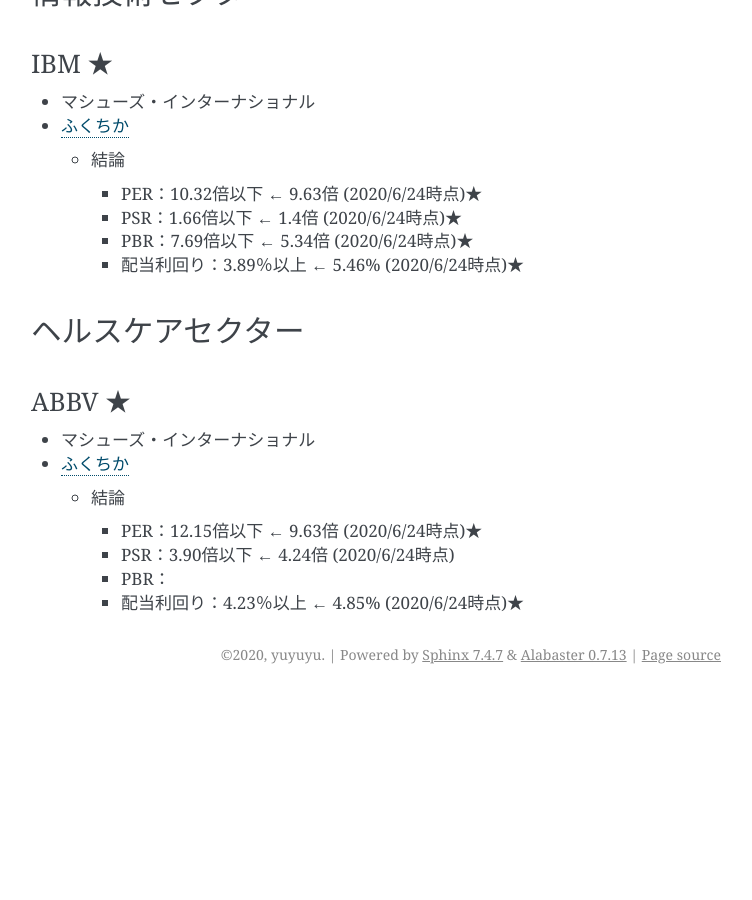
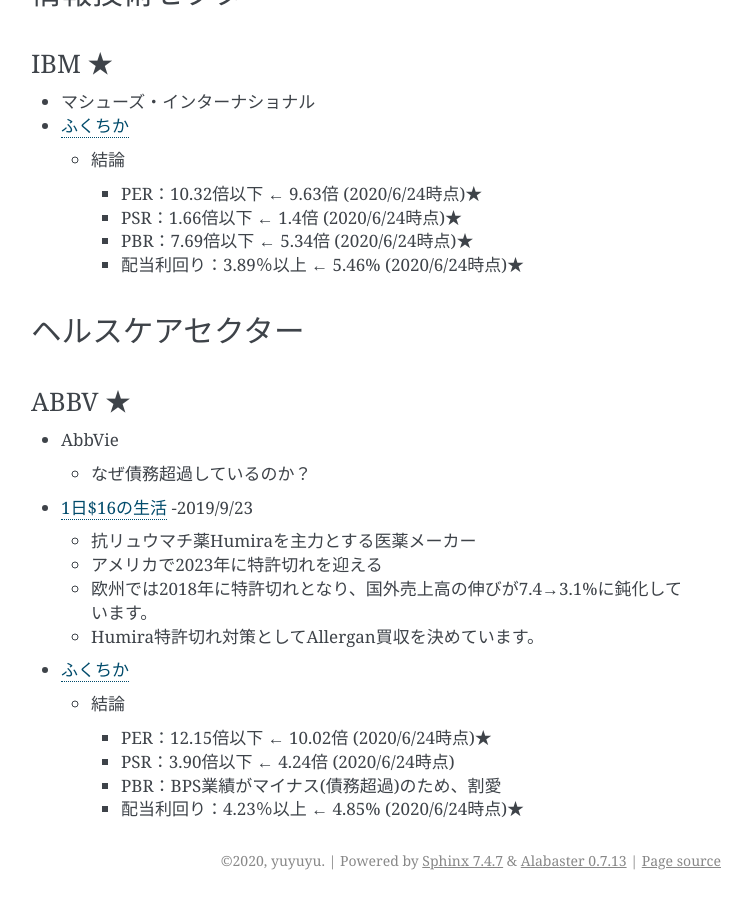
Before and after one commit to yuyuyu0706/sphinx, a Sphinx documentation site: the page built from sphinx/source/work/page07_finance.rst, in a window 1280 px wide and 900 px high, scrolled down 5928 px. Shown: the whole window, without its empty margins (389-1141 px from the left). Built offline with Sphinx 7.4.7, drawn with Linux system fonts in a browser that asks for light colours; pages that are not in the unit, such as notebooks, are missing from menus; before the commit the page ends 6622 px from its top, so only the background shows below that.

Commit message:
auto commit

```diff
--- a/sphinx/source/work/page07_finance.rst
+++ b/sphinx/source/work/page07_finance.rst
@@ -315,12 +315,22 @@ IBM ★
 ABBV ★
 ********************
 
-* マシューズ・インターナショナル
+* AbbVie
+
+  * なぜ債務超過しているのか？
+
+* `1日$16の生活 <https://blog.goo.ne.jp/21stockman/e/1ac12f58230fe5c9e302274ea84f4b44>`_ -2019/9/23
+
+  * 抗リュウマチ薬Humiraを主力とする医薬メーカー
+  * アメリカで2023年に特許切れを迎える
+  * 欧州では2018年に特許切れとなり、国外売上高の伸びが7.4→3.1%に鈍化しています。
+  * Humira特許切れ対策としてAllergan買収を決めています。
+
 * `ふくちか <https://hiromethod.com/abbv>`_
 
   * 結論
 
-    * PER：12.15倍以下 ← 9.63倍 (2020/6/24時点)★
+    * PER：12.15倍以下 ← 10.02倍 (2020/6/24時点)★
     * PSR：3.90倍以下   ← 4.24倍 (2020/6/24時点)
-    * PBR：
+    * PBR：BPS業績がマイナス(債務超過)のため、割愛
     * 配当利回り：4.23％以上 ← 4.85% (2020/6/24時点)★
```
